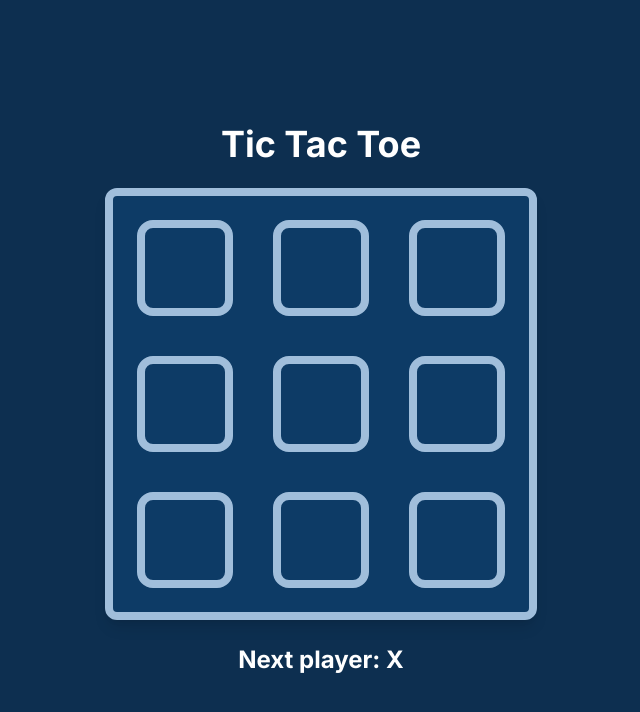
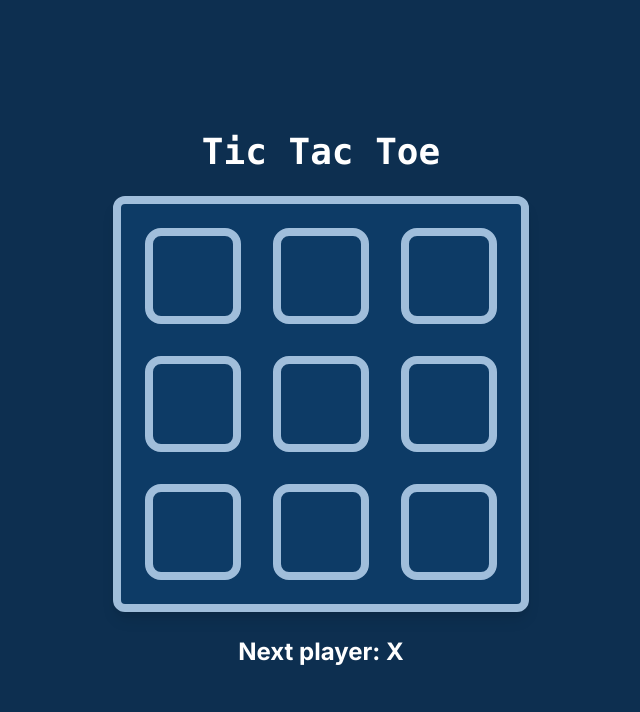
Before and after one commit to anshu4sharma/zip-extracter, a Next.js app: page /tictac in a window 1280 px wide. Shown: the top 712 px of the page, without its empty margins (319-959 px from the left). Built offline with nearby package versions, Linux system fonts and the light colour scheme.

Commit message:
code refactored for tictactoe

```diff
--- a/src/pages/tictac.tsx
+++ b/src/pages/tictac.tsx
@@ -1,5 +1,4 @@
 import React, { useCallback, useMemo, useState } from "react";
-const sqarray = [...Array(9)];
 const App = () => {
   const [squares, setSquares] = useState(Array(9).fill(null));
   const [xIsNext, setXIsNext] = useState(true);
@@ -64,24 +63,25 @@ const App = () => {
     setXIsNext(true);
   };
 
-  const renderSquare = (i: number) => (
-    <button
-      className="bg-[#0d3b66] h-24 w-24 border-8 border-[#a0bedb] rounded-2xl  flex items-center justify-center text-6xl font-bold cursor-pointer hover:bg-[#0d2f50] transition-colors duration-300 ease-in-out text-[#fff]"
-      onClick={() => handleClick(i)}
-    >
-      {squares[i]}
-    </button>
-  );
-
   return (
     <div className="flex flex-col items-center justify-center h-screen bg-[#0d2f50]">
       <audio ref={audioRef}>
         <source src="/sounds/sound.mp3" type="audio/mp3" />
       </audio>
-      <h1 className="text-4xl font-bold text-white mb-6">Tic Tac Toe</h1>
-      <div className="grid grid-cols-3 gap-10 bg-[#0d3b66] p-6 rounded-xl shadow-lg border-8 border-[#a0bedb]">
-        {sqarray.map((_, i) => {
-          return renderSquare(i);
+      <h1 className="text-4xl font-bold text-white mb-6 font-mono">
+        Tic Tac Toe
+      </h1>
+      <div className="grid grid-cols-3 gap-8 bg-[#0d3b66] p-6 max-w-[24rem] sm:max-w-md rounded-xl shadow-lg border-8 border-[#a0bedb]">
+        {squares.map((_, i) => {
+          return (
+            <button
+              key={i}
+              className="bg-[#0d3b66] h-20 w-20 sm:w-24 sm:h-24  border-8 border-[#a0bedb] rounded-2xl  flex items-center justify-center text-6xl font-bold cursor-pointer hover:bg-[#0d2f50] transition-colors duration-300 ease-in-out text-[#fff]"
+              onClick={() => handleClick(i)}
+            >
+              {squares[i]}
+            </button>
+          );
         })}
       </div>
       <p className="text-2xl font-bold text-white mt-6">{status}</p>
@@ -90,7 +90,7 @@ const App = () => {
           className="text-xl font-mono bg-white mt-6 p-4 rounded-xl cursor-pointer"
           onClick={handleReset}
         >
-          Restart Game !{" "}
+          Restart Game !
         </button>
       ) : null}
     </div>
```
